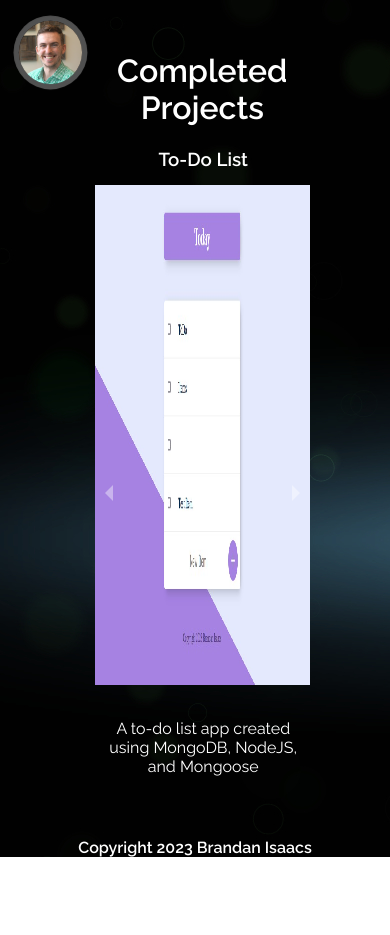
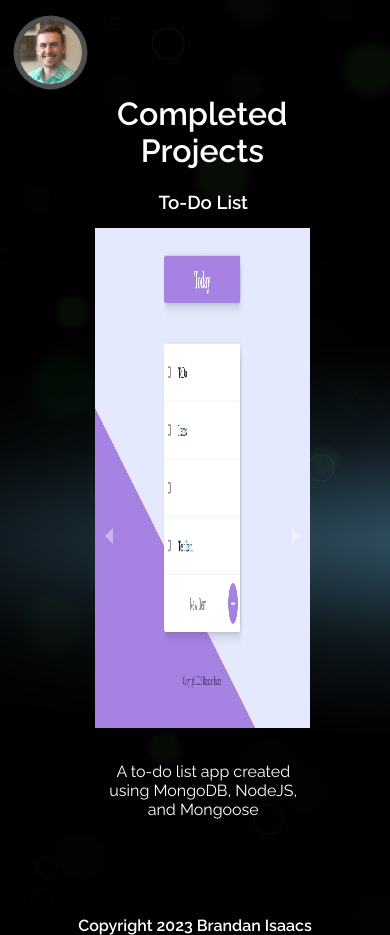
Before and after one commit to brand421/portfolio-site, a React (Create React App) app: page /projects in a window 390 px wide. Shown: the top 935 px of the page. Before the commit the page ends 857 px from the top, so only its background shows below. Built offline with nearby package versions, Linux system fonts and the light colour scheme.

Commit message:
minor tweaks to css

```diff
--- a/src/components/About/About.jsx
+++ b/src/components/About/About.jsx
@@ -1,10 +1,11 @@
 import React from "react";
-import { motion } from "framer-motion";
+import { AnimatePresence, motion } from "framer-motion";
 import aboutPhoto from "../../images/aboutPhoto.jpg";
 import "./about.css";
 
 export default function About() {
   return (
+    <AnimatePresence mode="wait">
       <motion.div
         className="about__container"
         initial={{
@@ -36,16 +37,18 @@ export default function About() {
           <h1 className="about__header">Hi, I'm Brandan</h1>
           <h3>I'm a hobbyist full stack developer</h3>
           <p>
-          that would love to join your team. I started my programming journey in
-          October of 2022, and dabbled in a couple different disciplines before
-          settling on Full Stack Development with a focus on the MERN stack.
+            that would love to join your team. I started my programming journey
+            in October of 2022, and dabbled in a couple different disciplines
+            before settling on Full Stack Development with a focus on the MERN
+            stack.
             <br></br>
             <br></br>
-          Outside of coding, I enjoy hockey (both playing and watching), as well
-          as playing guitar. I also run my own home server out of the basement
-          for file backup and media storage.
+            Outside of coding, I enjoy hockey (both playing and watching), as
+            well as playing guitar. I also run my own home server out of the
+            basement for file backup and media storage.
           </p>
         </div>
       </motion.div>
+    </AnimatePresence>
   );
 }
--- a/src/components/Footer/footer.css
+++ b/src/components/Footer/footer.css
@@ -9,6 +9,6 @@
 @media (max-width: 900px) {
     .footer {
         margin-left: 0;
-        padding-top: 5%;
+        padding-top: 25%;
     }
 }
--- a/src/components/Home/Home.jsx
+++ b/src/components/Home/Home.jsx
@@ -1,10 +1,11 @@
 import "./home.css";
 import React from "react";
 import mountainPhoto from "../../images/greeting_square.JPG";
-import { motion } from "framer-motion";
+import { AnimatePresence, motion } from "framer-motion";
 
 export default function Home() {
   return (
+    <AnimatePresence mode="wait">
       <motion.div
         className="home__container"
         initial={{
@@ -34,5 +35,6 @@ export default function Home() {
           <img src={mountainPhoto} alt="" />
         </div>
       </motion.div>
+    </AnimatePresence>
   );
 }
--- a/src/components/Home/home.css
+++ b/src/components/Home/home.css
@@ -4,7 +4,6 @@ body {
 }
 
 .home__container {
-    position: fixed;
     display: flex;
     flex-direction: row;
     flex-wrap: wrap;
--- a/src/components/Projects/projects.css
+++ b/src/components/Projects/projects.css
@@ -91,15 +91,13 @@ li ::marker {
     }
 
     .heading__text {
-    padding-top: 35%;
+    padding-top: 75%;
     }
 
     .carousel__div {
         width: 100%;
         margin-top: 0;
+
     }
 
-    .carousel__header {
-
-    }
 }
--- a/src/components/Sidebar/Sidebar.jsx
+++ b/src/components/Sidebar/Sidebar.jsx
@@ -5,7 +5,7 @@ import { NavLink } from "react-router-dom";
 import "./sidebar.css";
 import "../../App.css";
 import React, { useState } from "react";
-import { motion } from "framer-motion";
+import { AnimatePresence, motion } from "framer-motion";
 
 export default function Sidebar({ children }) {
   const [showSidebar, setShowSidebar] = useState(false);
@@ -25,6 +25,7 @@ export default function Sidebar({ children }) {
             />
           </div>
         </div>
+        <AnimatePresence mode="wait">
           <motion.div
             animate={{
               marginLeft: showSidebar ? "0" : "-250px",
@@ -39,13 +40,16 @@ export default function Sidebar({ children }) {
                 className="menu__item"
                 activeclassName="active"
               >
-              <IconButton sx={{ ":hover": { backgroundColor: "transparent" } }}>
+                <IconButton
+                  sx={{ ":hover": { backgroundColor: "transparent" } }}
+                >
                   {item.itemIcon}
                 </IconButton>
                 <div className="menu__text">{item.itemName}</div>
               </NavLink>
             ))}
           </motion.div>
+        </AnimatePresence>
       </div>
       <main>{children}</main>
     </div>
```
Lines whose indentation alone changed are shown as unchanged.
